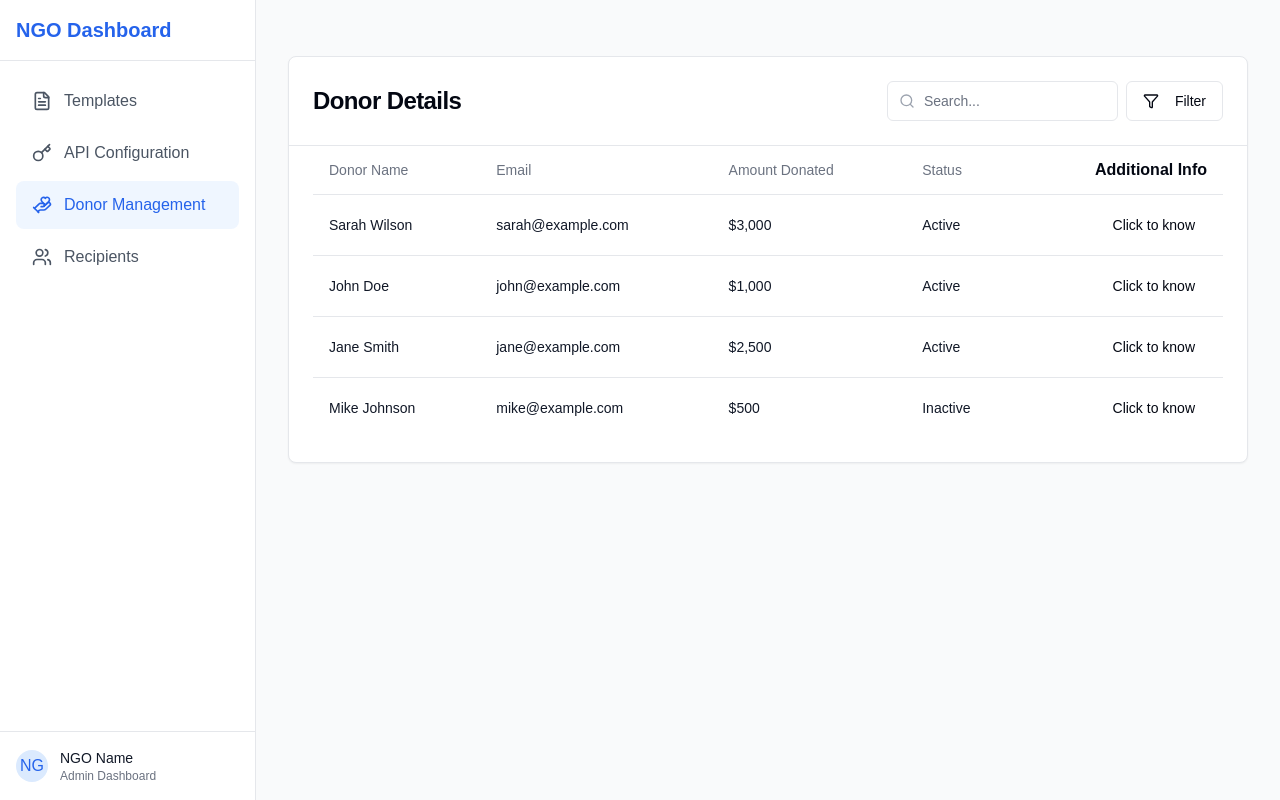
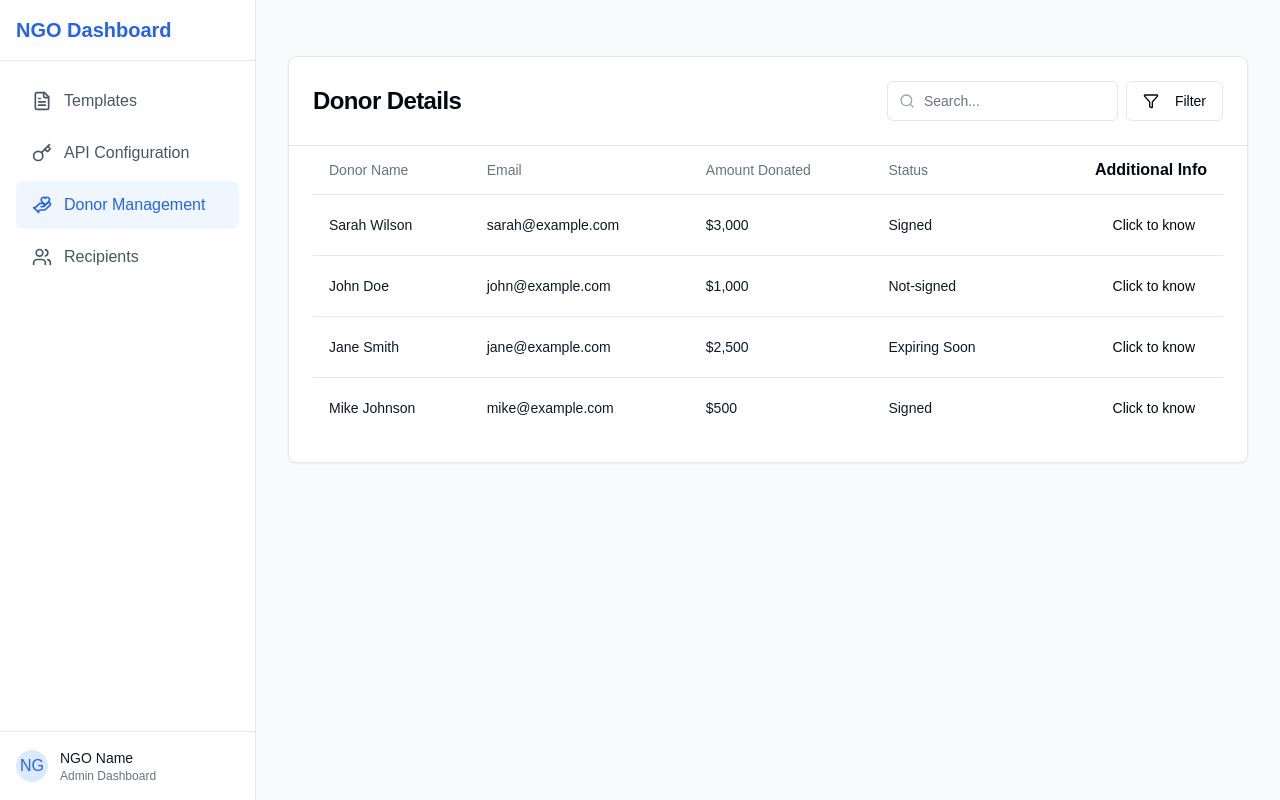
Before and after one commit to nikhilagarwal204/NGOmate-AI, a Next.js app in the folder client/: page /dashboard/donors in a window 1280 px wide. Built offline with nearby package versions, Linux system fonts and the light colour scheme.

Commit message:
status of donors modified

```diff
--- a/client/app/dashboard/donors/page.js
+++ b/client/app/dashboard/donors/page.js
@@ -44,25 +44,25 @@ const DynamicTableComponent = ({ title, endpoint, description }) => {
       name: 'Sarah Wilson',
       email: 'sarah@example.com',
       amount: '$3,000',
-      status: 'Active',
+      status: 'Signed',
     },
     {
       name: 'John Doe',
       email: 'john@example.com',
       amount: '$1,000',
-      status: 'Active',
+      status: 'Not-signed',
     },
     {
       name: 'Jane Smith',
       email: 'jane@example.com',
       amount: '$2,500',
-      status: 'Active',
+      status: 'Expiring Soon',
     },
     {
       name: 'Mike Johnson',
       email: 'mike@example.com',
       amount: '$500',
-      status: 'Inactive',
+      status: 'Signed',
     }
 
   ];
```
